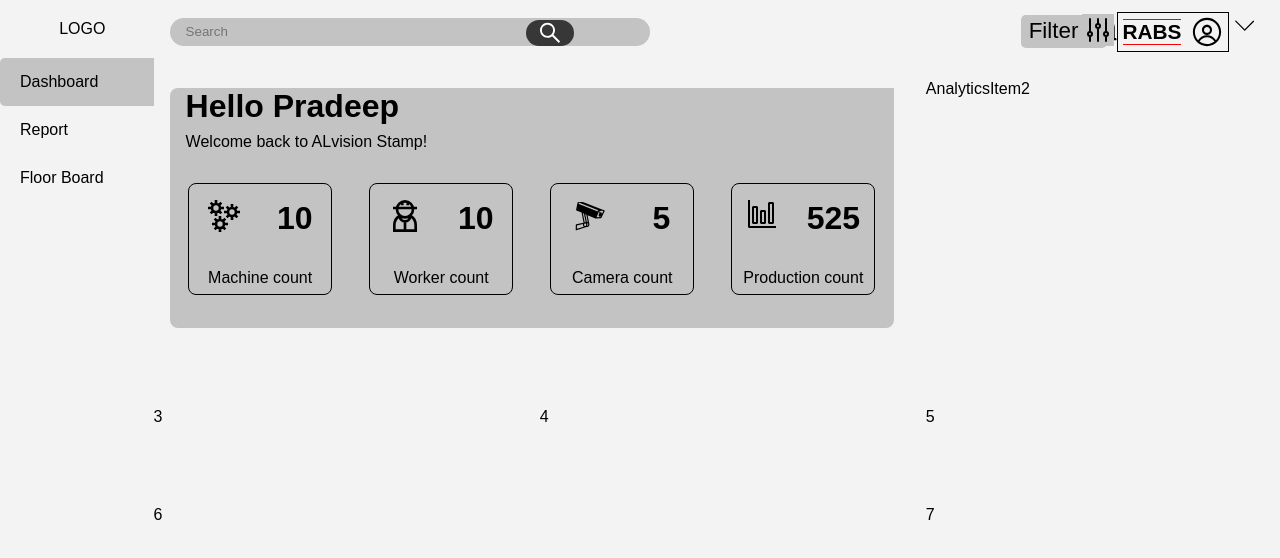
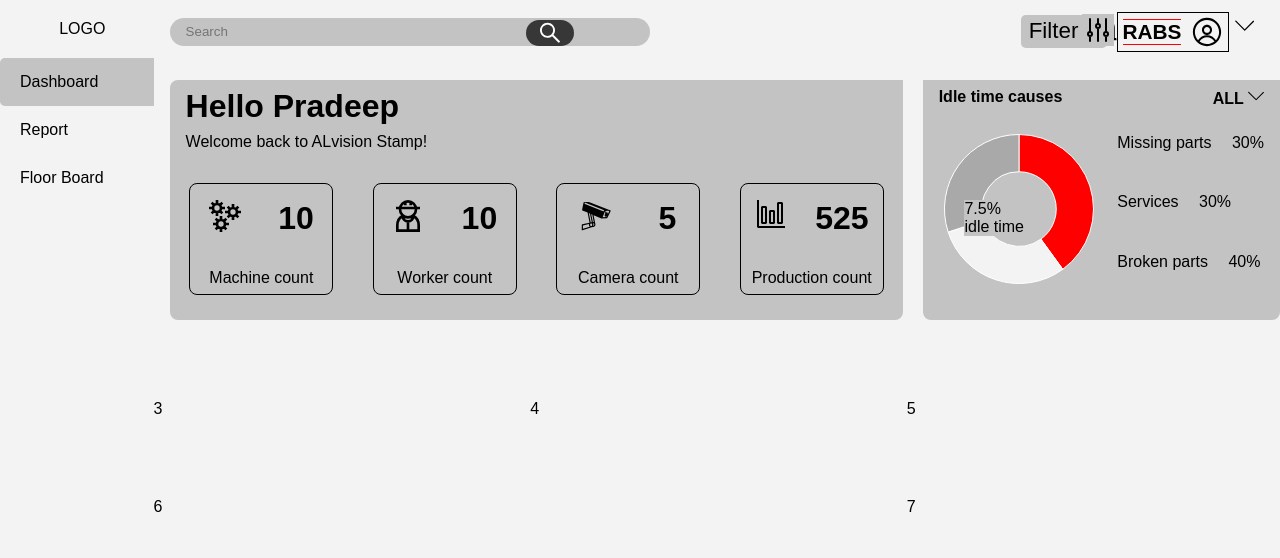
Before and after one commit to Divy97/assignment-alluvium-dashboard, a React (Vite) app: page / in a window 1280 px wide. Shown: the top 558 px of the page. Built offline with nearby package versions, Linux system fonts and the light colour scheme.

Commit message:
item 2 is done

```diff
--- a/package.json
+++ b/package.json
@@ -11,6 +11,7 @@
   "dependencies": {
     "chart.js": "^4.0.1",
     "react": "^18.2.0",
+    "react-chartjs-2": "^5.0.1",
     "react-dom": "^18.2.0",
     "react-icons": "^4.7.1"
   },
--- a/src/components/analytics/Analytics.styles.css
+++ b/src/components/analytics/Analytics.styles.css
@@ -2,7 +2,7 @@
   display: grid;
   grid-template-columns: 1fr 1fr 1fr;
   margin-top: 1rem;
-  column-gap: 2rem;
+  column-gap: 0.2rem;
   row-gap: 5rem;
 }
 
--- a/src/components/analytics/analyticsItem1/AnalyticsItem1.styles.css
+++ b/src/components/analytics/analyticsItem1/AnalyticsItem1.styles.css
@@ -10,7 +10,8 @@
 }
 
 .analyticsItem1_heading {
-  margin: 0.5rem 0rem;
+  padding-top: 0.5rem;
+  margin-bottom: 0.5rem;
 }
 
 .analyticsItem1_heading,
--- a/src/components/analytics/analyticsItem2/AnalyticsItem2.component.jsx
+++ b/src/components/analytics/analyticsItem2/AnalyticsItem2.component.jsx
@@ -1,7 +1,51 @@
+import { SlArrowDown } from "react-icons/sl";
+import { Chart as ChartJS, ArcElement, Tooltip, Legend } from "chart.js";
+import { Doughnut } from "react-chartjs-2";
+ChartJS.register(ArcElement, Tooltip, Legend);
+
 import "./AnalyticsItem2.styles.css";
 
 const AnalyticsItem2 = () => {
-  return <div className="">AnalyticsItem2</div>;
+  const data = {
+    datasets: [
+      {
+        data: [40, 30, 30],
+        backgroundColor: ["red", "#f3f3f3", "darkgray"],
+        borderWidth: 1,
+      },
+    ],
+  };
+
+  return (
+    <div className="analyticsItem2_container background">
+      <div className="analyticsItem2_heading background">
+        <span className="para1 background">Idle time causes</span>
+        <span className="para2 background">
+          ALL <SlArrowDown className="background" />
+        </span>
+      </div>
+      <>
+        <div className="analyticsItem2_graph background ">
+          <Doughnut data={data} aspectRatio="2/3" className=" background" />
+          <p className="background">
+            7.5% <br />
+            idle time{" "}
+          </p>
+        </div>
+        <div className="analyticsItem2_stats background">
+          <p className="background para">
+            Missing parts <span className="background span">30%</span>
+          </p>
+          <p className="background para">
+            Services <span className="background span">30%</span>
+          </p>
+          <p className="background para">
+            Broken parts <span className="background span">40%</span>
+          </p>
+        </div>
+      </>
+    </div>
+  );
 };
 
 export default AnalyticsItem2;
--- a/src/components/analytics/analyticsItem2/AnalyticsItem2.styles.css
+++ b/src/components/analytics/analyticsItem2/AnalyticsItem2.styles.css
@@ -0,0 +1,56 @@
+.background {
+  background: #c3c3c3;
+}
+
+.analyticsItem2_container {
+  margin-left: 1rem;
+  width: auto;
+  height: 15rem;
+  border-radius: 0.5rem;
+}
+
+.analyticsItem2_heading {
+  display: flex;
+  padding-top: 0.5rem;
+  justify-content: space-between;
+}
+
+.para1 {
+  margin-left: 1rem;
+  font-weight: bold;
+}
+
+.para2 {
+  margin-right: 1rem;
+  font-weight: bold;
+}
+
+.analyticsItem2_graph {
+  height: 10rem;
+  width: 10rem;
+  margin-left: 1rem;
+  margin-top: 1rem;
+  float: left;
+}
+
+.analyticsItem2_stats {
+  float: right;
+  display: flex;
+  flex-direction: column;
+  align-items: flex-start;
+}
+
+.para {
+  margin-top: 0.6rem;
+  padding: 1rem 1rem;
+}
+
+.span {
+  margin-left: 1rem;
+}
+
+.analyticsItem2_graph p {
+  position: absolute;
+  top: 25%;
+  right: 20%;
+}
```
Also changed, not shown: 1 other file (tests, documents, lock files or other folders).
